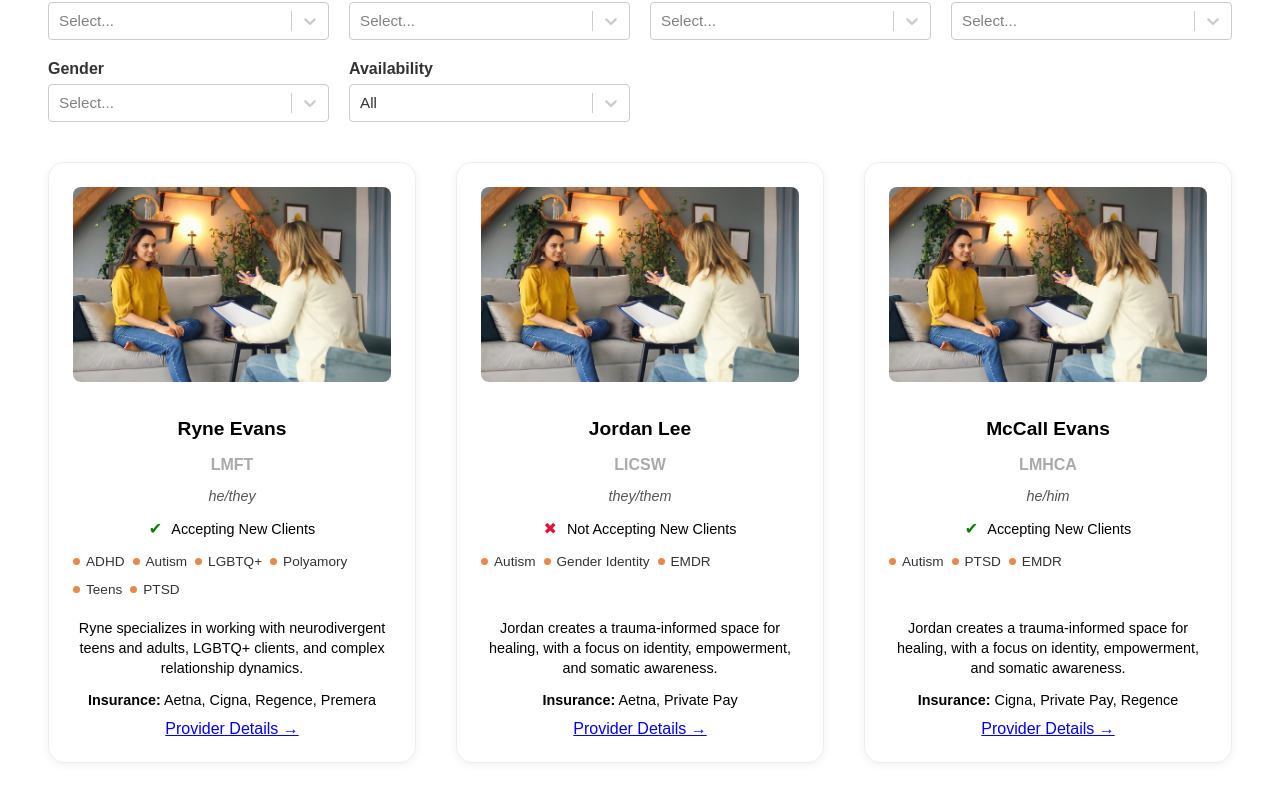
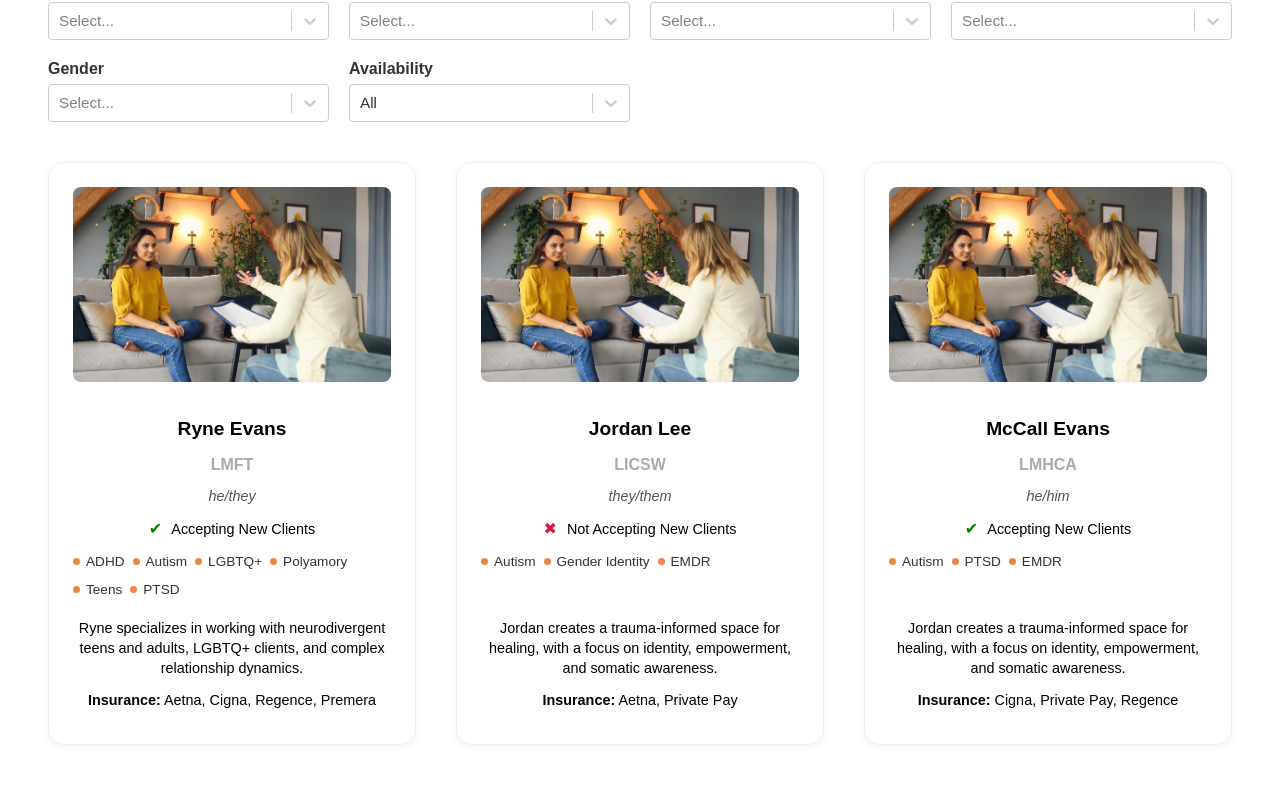
Before and after one commit to mindfulwaytp/mindfulway-homepage, a React (Create React App) app: page /providers in a window 1280 px wide. Shown: the part 528-1329 px from the top of the page. Built offline with nearby package versions, Linux system fonts and the light colour scheme.

Commit message:
Updated content

```diff
--- a/src/Providers.js
+++ b/src/Providers.js
@@ -207,8 +207,6 @@ const Providers = () => {
               <p className="insurance-label">
                 <strong>Insurance:</strong> {t.insurance.join(', ')}
               </p>
-
-              <a href="#" className="provider-link">Provider Details →</a>
             </div>
           </div>
         ))}
```
